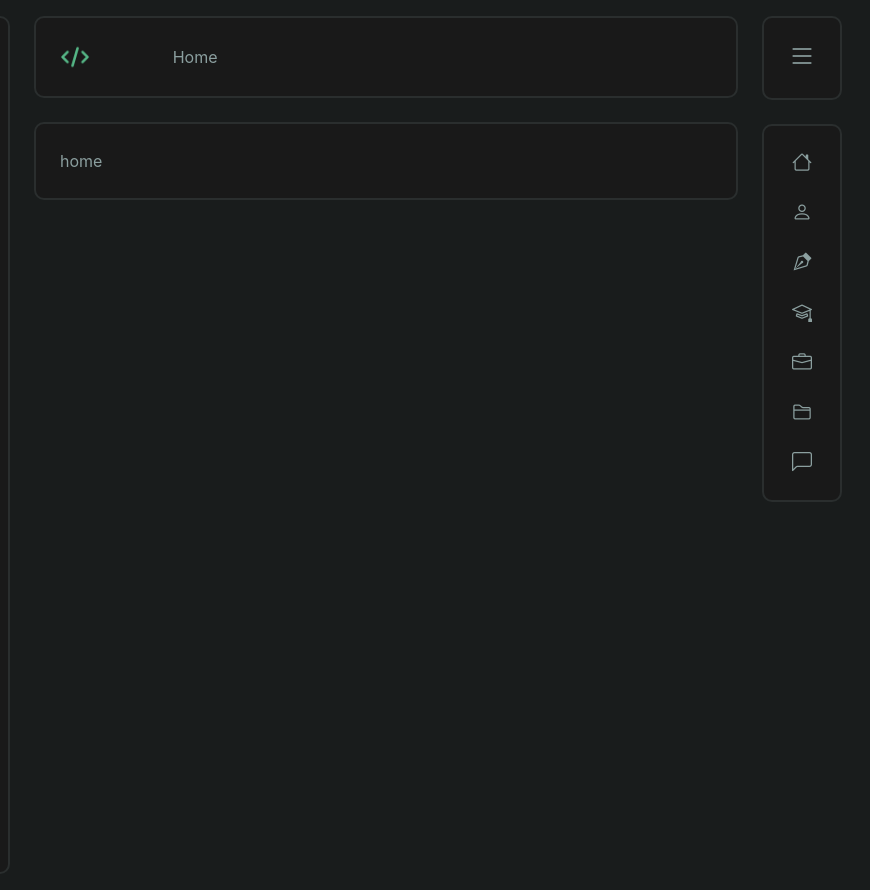
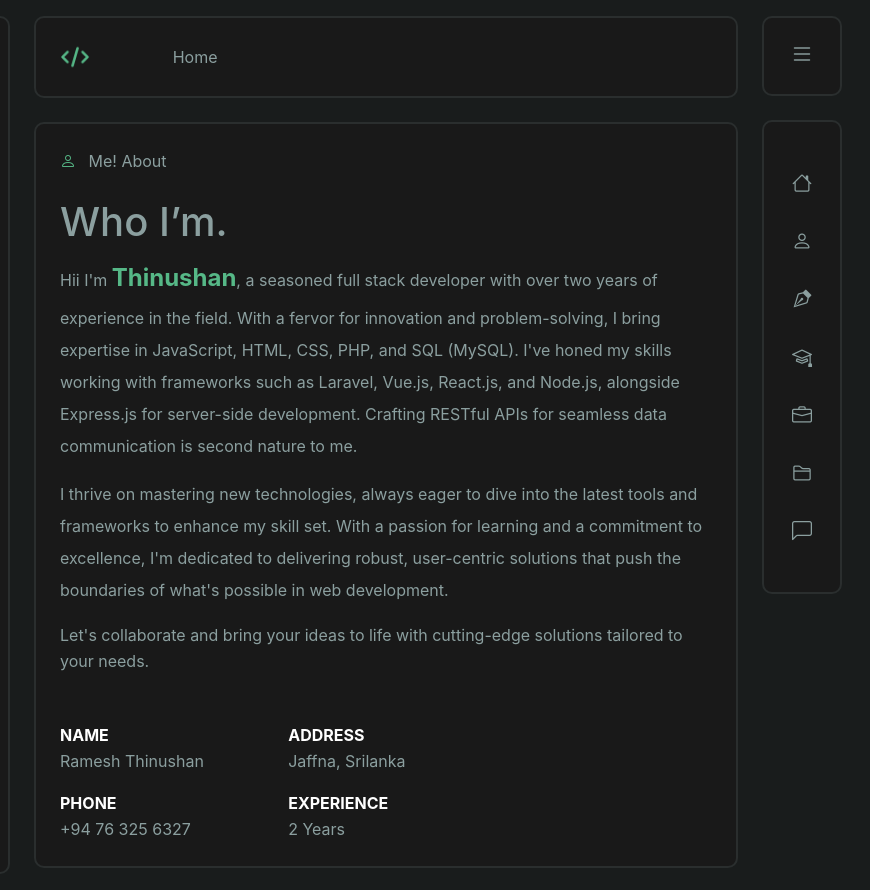
Before and after one commit to Rameshthinushan/Thinushan-Portfolio, a plain HTML site: page index.html in a window 1280 px wide. Shown: the full height of the page, 410-1280 px from the left. Drawn offline with nearby package versions, Linux system fonts and the light colour scheme.

Commit message:
about page

```diff
--- a/assets/css/site.css
+++ b/assets/css/site.css
@@ -21,6 +21,9 @@ html, body {
   overflow-y: auto;
 }
 
+.custom__w {
+  width: 35%;
+}
 .site__black {
   background: var(--site-theme-background);
 }
@@ -36,6 +39,9 @@ html, body {
   box-shadow: white 0px 0px 100px 0em inset;
 }
 
+.site-green-color {
+  color: var(--them-green)
+}
 /* .profile-image {
   filter: drop-shadow(0px -28px 57px);
 } */
--- a/index.html
+++ b/index.html
@@ -81,7 +81,41 @@
               <div class="col">
                 <div class="content__box p-4 mt-4">
                   <div class="tab-content" id="v-pills-tabContent">
-                    <div class="tab-pane fade show active" id="v-pills-home" role="tabpanel" aria-labelledby="v-pills-home-tab" tabindex="0">home</div>
+                    <div class="tab-pane fade show active" id="v-pills-home" role="tabpanel" aria-labelledby="v-pills-home-tab" tabindex="0">
+                      <div class="row">
+                        <div class="col">
+                          <div class="mb-4">
+                            <i class="bi bi-person site-green-color me-2"></i> Me! About
+                          </div>
+                          <div><h1>Who I’m.</h1></div>
+                          <div class="mb-5">
+                            <p class="lh-lg">Hii I'm <b class="site-green-color fs-4">Thinushan</b>, a seasoned full stack developer with over two years of experience in the field. With a fervor for innovation and problem-solving, I bring expertise in JavaScript, HTML, CSS, PHP, and SQL (MySQL). I've honed my skills working with frameworks such as Laravel, Vue.js, React.js, and Node.js, alongside Express.js for server-side development. Crafting RESTful APIs for seamless data communication is second nature to me.</p>
+                            <p class="lh-lg">I thrive on mastering new technologies, always eager to dive into the latest tools and frameworks to enhance my skill set. With a passion for learning and a commitment to excellence, I'm dedicated to delivering robust, user-centric solutions that push the boundaries of what's possible in web development.</p>
+                            <p>Let's collaborate and bring your ideas to life with cutting-edge solutions tailored to your needs.</p>
+                          </div>
+                          <div class="d-flex mb-3">
+                            <div class="custom__w">
+                              <div class="text-white fw-bold">NAME</div>
+                              <div>Ramesh Thinushan</div>
+                            </div>
+                            <div class="custom__w">
+                              <div class="text-white fw-bold">ADDRESS</div>
+                              <div>Jaffna, Srilanka</div>
+                            </div>
+                          </div>
+                          <div class="d-flex">
+                            <div class="custom__w">
+                              <div class="text-white fw-bold">PHONE</div>
+                              <div>+94 76 325 6327</div>
+                            </div>
+                            <div class="custom__w">
+                              <div class="text-white fw-bold">EXPERIENCE</div>
+                              <div>2 Years</div>
+                            </div>
+                          </div>
+                        </div>
+                      </div>
+                    </div>
                     <div class="tab-pane fade" id="v-pills-profile" role="tabpanel" aria-labelledby="v-pills-profile-tab" tabindex="0">...</div>
                     <div class="tab-pane fade" id="v-pills-disabled" role="tabpanel" aria-labelledby="v-pills-disabled-tab" tabindex="0">...</div>
                     <div class="tab-pane fade" id="v-pills-messages" role="tabpanel" aria-labelledby="v-pills-messages-tab" tabindex="0">...</div>
@@ -96,7 +130,7 @@
             <div class="row">
               <div class="col text-center">
                 <div class="content__box p-4">
-                  <i class="bi bi-list fs-3"></i>
+                  <i class="bi bi-list fs-4"></i>
                 </div>
               </div>
             </div>
@@ -104,25 +138,25 @@
               <div class="col text-center">
                 <div class="content__box p-4 mt-4">
                   <div class="nav flex-column nav-pills" id="v-pills-tab" role="tablist" aria-orientation="vertical">
-                    <div class="active mb-4 fs-5" id="v-pills-home-tab" data-bs-toggle="pill" data-bs-target="#v-pills-home" role="tab" aria-controls="v-pills-home" aria-selected="true">
+                    <div class="active mb-4 mt-4 fs-5" id="v-pills-home-tab" data-bs-toggle="pill" data-bs-target="#v-pills-home" role="tab" aria-controls="v-pills-home" aria-selected="true">
                       <i class="bi bi-house"></i>
                     </div>
-                    <div class="mb-4 fs-5" id="v-pills-profile-tab" data-bs-toggle="pill" data-bs-target="#v-pills-profile" type="button" role="tab" aria-controls="v-pills-profile" aria-selected="false">
+                    <div class="mb-4 mt-2 fs-5" id="v-pills-profile-tab" data-bs-toggle="pill" data-bs-target="#v-pills-profile" type="button" role="tab" aria-controls="v-pills-profile" aria-selected="false">
                       <i class="bi bi-person"></i>
                     </div>
-                    <div class="mb-4 fs-5" id="v-pills-home-tab" data-bs-toggle="pill" data-bs-target="#v-pills-home" type="button" role="tab" aria-controls="v-pills-home" aria-selected="true">
+                    <div class="mb-4 mt-2 fs-5" id="v-pills-home-tab" data-bs-toggle="pill" data-bs-target="#v-pills-home" type="button" role="tab" aria-controls="v-pills-home" aria-selected="true">
                       <i class="bi bi-vector-pen"></i>
                     </div>
-                    <div class="mb-4 fs-5" id="v-pills-profile-tab" data-bs-toggle="pill" data-bs-target="#v-pills-profile" type="button" role="tab" aria-controls="v-pills-profile" aria-selected="false">
+                    <div class="mb-4 mt-2 fs-5" id="v-pills-profile-tab" data-bs-toggle="pill" data-bs-target="#v-pills-profile" type="button" role="tab" aria-controls="v-pills-profile" aria-selected="false">
                       <i class="bi bi-mortarboard"></i>
                     </div>
-                    <div class="mb-4 fs-5" id="v-pills-home-tab" data-bs-toggle="pill" data-bs-target="#v-pills-home" type="button" role="tab" aria-controls="v-pills-home" aria-selected="true" >
+                    <div class="mb-4 mt-2 fs-5" id="v-pills-home-tab" data-bs-toggle="pill" data-bs-target="#v-pills-home" type="button" role="tab" aria-controls="v-pills-home" aria-selected="true" >
                       <i class="bi bi-briefcase"></i>
                     </div>
-                    <div class="mb-4 fs-5" id="v-pills-home-tab" data-bs-toggle="pill" data-bs-target="#v-pills-home" type="button" role="tab" aria-controls="v-pills-home" aria-selected="true">
+                    <div class="mb-4 mt-2 fs-5" id="v-pills-home-tab" data-bs-toggle="pill" data-bs-target="#v-pills-home" type="button" role="tab" aria-controls="v-pills-home" aria-selected="true">
                       <i class="bi bi-folder2"></i>
                     </div>
-                    <div class="fs-5" id="v-pills-profile-tab" data-bs-toggle="pill" data-bs-target="#v-pills-profile" type="button" role="tab" aria-controls="v-pills-profile" aria-selected="false">
+                    <div class="fs-5 mb-4 mt-2" id="v-pills-profile-tab" data-bs-toggle="pill" data-bs-target="#v-pills-profile" type="button" role="tab" aria-controls="v-pills-profile" aria-selected="false">
                       <i class="bi bi-chat-left"></i>
                     </div>
                   </div>
```
